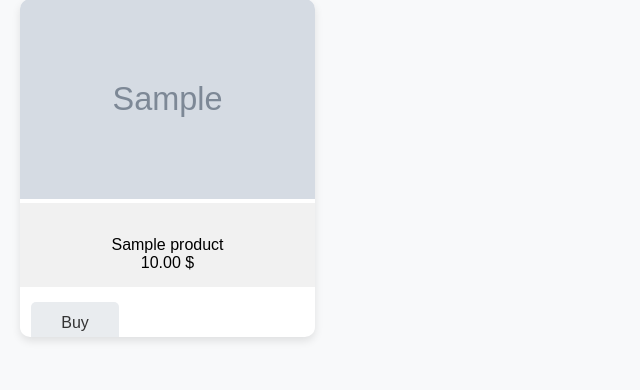
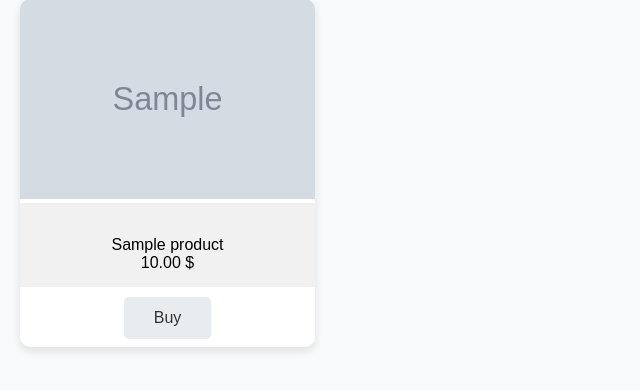
Before and after one commit to vlbuzilov/Ci_Cd_Website, a Django app: page /products/ in a window 1280 px wide. Shown: the part 179-569 px from the top of the page, without its empty margins (0-640 px from the left). Run offline with Django 5.2, Linux system fonts and the light colour scheme; tables that the repository leaves empty hold one stand-in row (values such as "Sample post"); grey boxes marked "Sample" are stand-in pictures.

Commit message:
changed css

```diff
--- a/djangoproject/templates/css/shop_css.css
+++ b/djangoproject/templates/css/shop_css.css
@@ -1,29 +1,105 @@
-.product_container{
-    display:flex;
+body {
+    font-family: Arial, sans-serif;
+    background-color: #f8f9fa;
+    margin: 0;
+    padding: 0;
 }
-.product_images{
-    width:200px;
-    height:200px;
+.header {
+    background-color: #f1f1f1;
+    color: #333;
+    padding: 20px;
+    text-align: right;
+    box-shadow: 0 2px 4px rgba(0, 0, 0, 0.1);
+    display: flex;
+    justify-content: flex-end;
+    align-items: center;
 }
-.product_info1{
+.header_button {
+    background-color: #e9ecef; /* Lighter shade */
+    color: #333;
+    text-decoration: none;
+    padding: 10px 20px;
+    border-radius: 5px;
+    transition: background-color 0.3s;
+    margin-left: 10px;
+    font-size: 18px;
+}
+.header_button:hover {
+    background-color: #d3d3d3; /* Darker shade on hover */
+}
+.filter_bar {
+    background-color: #fff;
+    padding: 20px;
+    box-shadow: 0 2px 4px rgba(0, 0, 0, 0.1);
     display: flex;
-    position: relative;
+    justify-content: space-between;
+    align-items: center;
+}
+.filter_input {
+    padding: 10px;
+    border-radius: 5px;
+    border: 1px solid #ccc;
+}
+.product_container {
+    display: grid;
+    grid-template-columns: repeat(4, 1fr); /* Display 4 products per row */
+    gap: 20px;
+    padding: 20px;
+}
+.product_info {
+    background-color: #fff;
+    border-radius: 10px;
+    box-shadow: 0 4px 8px rgba(0, 0, 0, 0.1);
+    overflow: hidden;
+    transition: transform 0.3s, box-shadow 0.3s;
+}
+.product_info:hover {
+    transform: translateY(-10px);
+    box-shadow: 0 8px 16px rgba(0, 0, 0, 0.2);
+}
+.product_images {
+    width: 100%;
+    height: 200px;
+    object-fit: cover;
+}
+.product_info1 {
+    padding: 15px;
+    text-align: center;
+    background-color: #f1f1f1;
+}
+.product_info1 br {
+    display: block;
+    margin: 5px 0;
+}
+.order_subcontainer{
+    height: 60px;
+    display: flex;
+    vertical-align: middle;
     align-content: center;
     justify-content: center;
 }
-.order_button{
-    max-width: 40px;
-    max-height: 20px;
-    width: 40px;
-    height: 20px;
-    align-content: center;
+.order_button {
+    width: 100%;
+    position: relative;
+    display: flex;
+    margin-top: 10px;
+    margin-bottom: 10px;
+    vertical-align: middle;
     justify-content: center;
-    background-color: #0db3ec;
-    border-radius: 20px;
+    background-color: #fff;
 }
-.order_button1{
-    display: flex;
-    position: relative;
-    align-content: center;
-    justify-content: center;
+.order_button1 {
+    background-color: #e9ecef;
+    color: #333;
+    text-decoration: none;
+    padding: 12px 30px 30px;
+    vertical-align: middle;
+    border-radius: 5px;
+    transition: background-color 0.3s, box-shadow 0.3s;
+    text-align: center;
+    font-size: 16px;
 }
+.order_button1:hover {
+    background-color: #d3d3d3;
+    box-shadow: 0 4px 8px rgba(0, 0, 0, 0.1);
+}
--- a/djangoproject/templates/html/products.html
+++ b/djangoproject/templates/html/products.html
@@ -6,103 +6,7 @@
     <meta http-equiv="X-UA-Compatible" content="ie=edge">
     <title>Product Showcase</title>
     <link rel="stylesheet" href="/templates/css/shop_css.css">
-    <style>
-        body {
-            font-family: Arial, sans-serif;
-            background-color: #f8f9fa;
-            margin: 0;
-            padding: 0;
-        }
-        .header {
-            background-color: #f1f1f1;
-            color: #333;
-            padding: 20px;
-            text-align: right;
-            box-shadow: 0 2px 4px rgba(0, 0, 0, 0.1);
-            display: flex;
-            justify-content: flex-end;
-            align-items: center;
-        }
-        .header_button {
-            background-color: #e9ecef; /* Lighter shade */
-            color: #333;
-            text-decoration: none;
-            padding: 10px 20px;
-            border-radius: 5px;
-            transition: background-color 0.3s;
-            margin-left: 10px;
-            font-size: 18px;
-        }
-        .header_button:hover {
-            background-color: #d3d3d3; /* Darker shade on hover */
-        }
-        .filter_bar {
-            background-color: #fff;
-            padding: 20px;
-            box-shadow: 0 2px 4px rgba(0, 0, 0, 0.1);
-            display: flex;
-            justify-content: space-between;
-            align-items: center;
-        }
-        .filter_input {
-            padding: 10px;
-            border-radius: 5px;
-            border: 1px solid #ccc;
-        }
-        .product_container {
-            display: grid;
-            grid-template-columns: repeat(4, 1fr); /* Display 4 products per row */
-            gap: 20px;
-            padding: 20px;
-        }
-        .product_info {
-            background-color: #fff;
-            border-radius: 10px;
-            box-shadow: 0 4px 8px rgba(0, 0, 0, 0.1);
-            overflow: hidden;
-            transition: transform 0.3s, box-shadow 0.3s;
-        }
-        .product_info:hover {
-            transform: translateY(-10px);
-            box-shadow: 0 8px 16px rgba(0, 0, 0, 0.2);
-        }
-        .product_images {
-            width: 100%;
-            height: 200px;
-            object-fit: cover;
-        }
-        .product_info1 {
-            padding: 15px;
-            text-align: center;
-            background-color: #f1f1f1;
-        }
-        .product_info1 br {
-            display: block;
-            margin: 5px 0;
-        }
-        .order_button {
-            width: 100%;
-            display: flex;
-            justify-content: center;
-            padding: 15px;
-            background-color: #fff;
-        }
-        .order_button1 {
-            background-color: #e9ecef;
-            color: #333;
-            text-decoration: none;
-            padding: 12px 30px 30px;
-            border-radius: 5px;
-            transition: background-color 0.3s, box-shadow 0.3s;
-            text-align: center;
-            font-size: 16px;
-            margin: 0 -14px 30px 26px;
-        }
-        .order_button1:hover {
-            background-color: #d3d3d3;
-            box-shadow: 0 4px 8px rgba(0, 0, 0, 0.1);
-        }
-    </style>
+
 </head>
 <body>
 <div class="header">
@@ -120,8 +24,10 @@
             <br>{{ item.name }}<br>
             {{ item.price }} $
         </div>
-        <div class="order_button">
-            <a class="order_button1" href="/cart">Buy</a>
+        <div class = "order_subcontainer">
+            <div class="order_button">
+                <a class="order_button1" href="/cart">Buy</a>
+            </div>
         </div>
     </div>
     {% endfor %}
```
